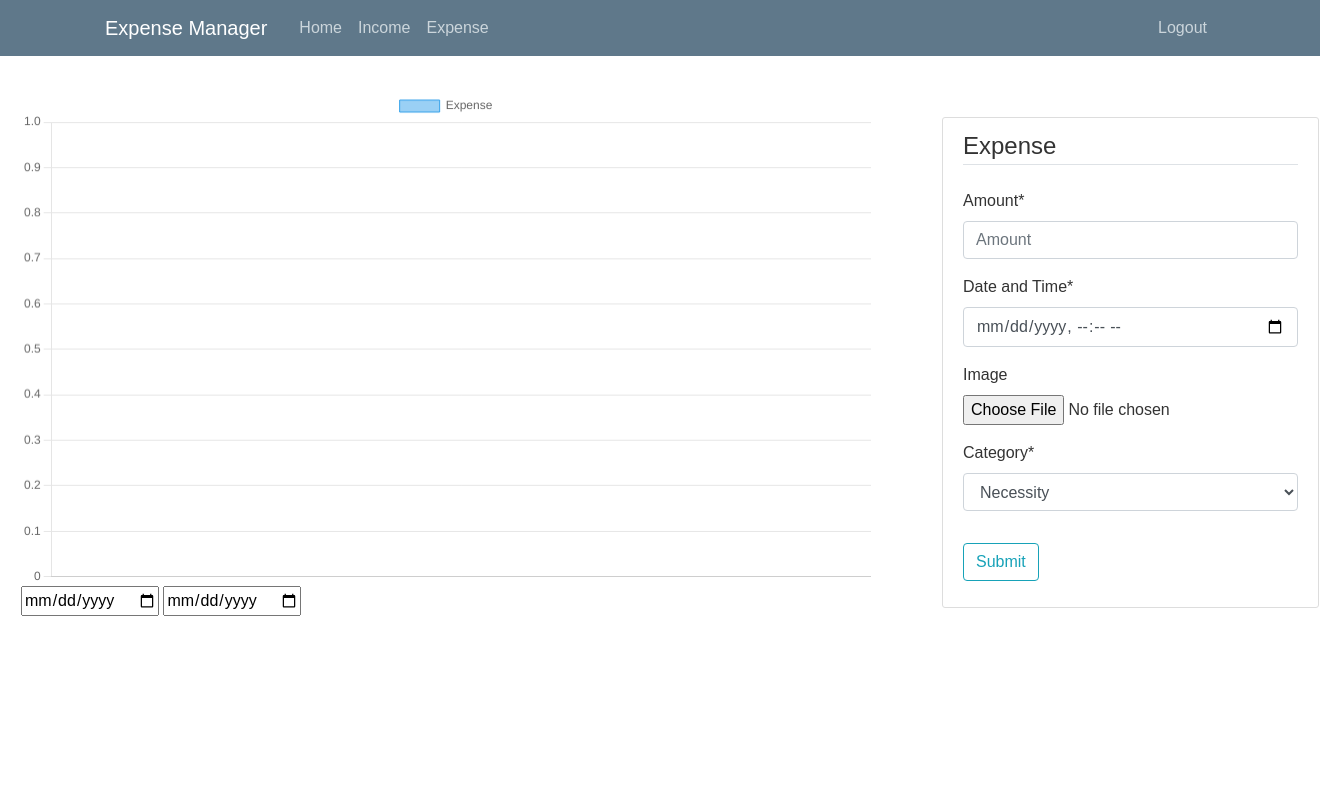
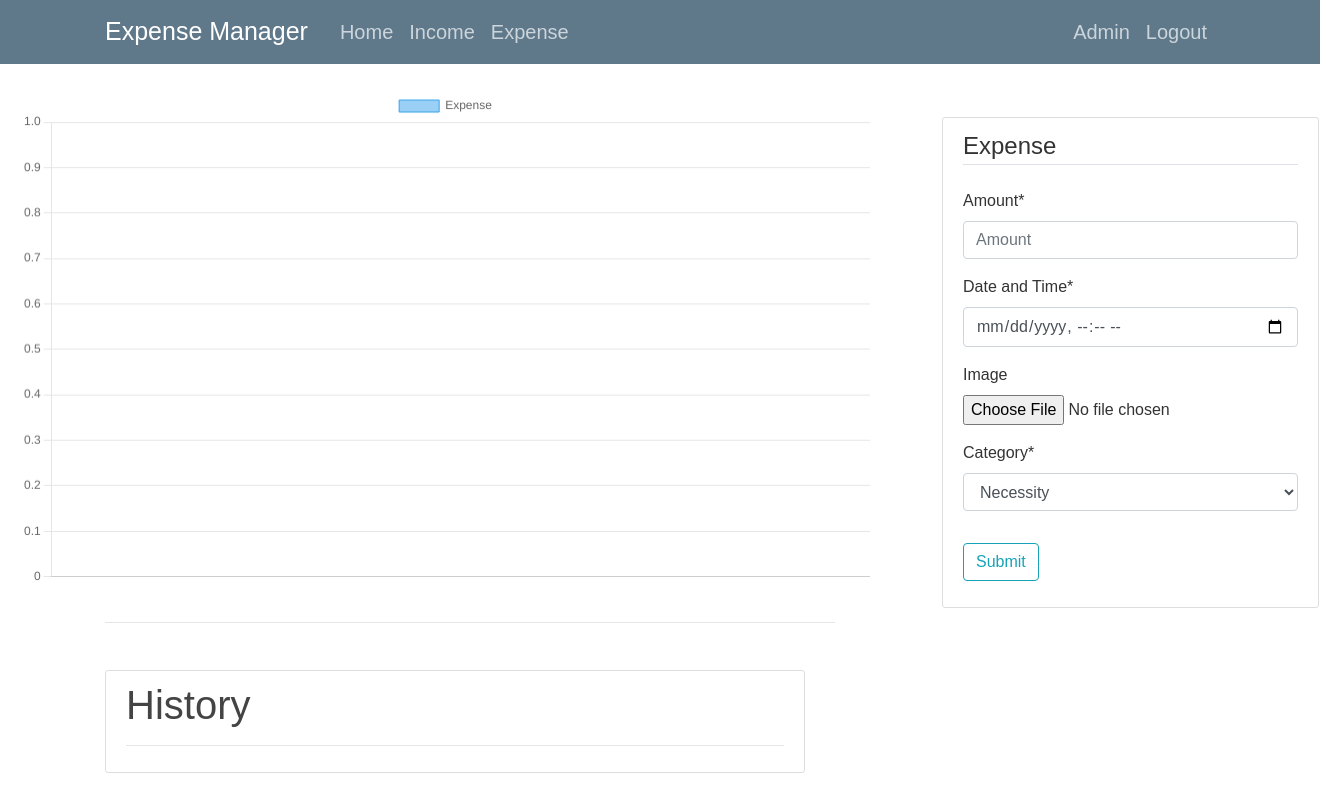
Before and after one commit to om-modh/expense_project, a Django app: page /expense/ in a window 1320 px wide. Run offline with Django 4.2, Linux system fonts and the light colour scheme; a user stored in the database is signed in; data that the repository does not hold is empty; parts of the project's set-up code (start-up, migrations or seed data) failed here and were passed over; some libraries are stand-ins or nearby versions.

Commit message:
creating profile

```diff
--- a/expense_project/settings.py
+++ b/expense_project/settings.py
@@ -36,6 +36,7 @@ INSTALLED_APPS = [
     'crispy_forms',
     'crispy_bootstrap4',
     'rest_framework',
+    "phonenumber_field",
     'django.contrib.admin',
     'django.contrib.auth',
     'django.contrib.contenttypes',
--- a/expense_project/urls.py
+++ b/expense_project/urls.py
@@ -29,6 +29,7 @@ urlpatterns = [
     path('login/', auth_views.LoginView.as_view(template_name = 'users/login.html'), name='login', kwargs={'authentication_form':PlaceholderAuthForm}),
     path('logout/', auth_views.LogoutView.as_view(), name='logout'),
     path('home/', manager_views.home, name = 'manager-home'),
+    path('profile/', user_views.profile, name='profile'),
     path('', include('manager.urls')),
 ]
 
--- a/manager/forms.py
+++ b/manager/forms.py
@@ -24,7 +24,6 @@ class UserExpenseForm(forms.ModelForm):
     ('2', 'Desire'),
     ('3', 'Investment')
     ]
-    # id = forms.IntegerField(widget=forms.HiddenInput())
     Amount = forms.IntegerField(label='Amount', widget=NumberInput(attrs={'placeholder':'Amount'}))
     ExpenseDate = forms.DateTimeField(label='Date and Time', widget=NumberInput(attrs={'type':'datetime-local'}))
     ExpenseImage = forms.ImageField(label='Image', required=False)
--- a/manager/static/manager/main.css
+++ b/manager/static/manager/main.css
@@ -13,6 +13,14 @@ ul {
 
 .bg-steel {
     background-color: #5f788a;
+}
+
+.site-header-fontsize {
+    font-size: 20px;
+}
+
+.site-header-ExpenseManager {
+    font-size: 25px;
 }
 
 .site-header .navbar-nav .nav-link {
@@ -36,6 +44,7 @@ ul {
     margin-top: 47px;
     margin-left: 77px;
     width: 377px;
+    position: fixed;
 }
 
 .article-title {
@@ -181,3 +190,31 @@ a.article-title:hover {
     margin-left: -135px;
     width: 900px;
 }
+
+.box {
+    background: #ffffff;
+    padding: 10px 20px;
+    border: 1px solid #dddddd;
+    border-radius: 3px;
+    margin-bottom: 20px;
+    margin-top: 47px;
+    margin-right: 25px;
+    width: 700px;
+    /* height: 50vh; */
+}
+
+::-webkit-scrollbar {
+    width: 1px !important;
+    height: 6px !important;
+    background-color: #c3ced5 !important;
+    /* Adjust the width as needed */
+}
+  /* Change the color of the scrollbar thumb (the draggable part) */
+::-webkit-scrollbar-thumb {
+    background-color: #005287 !important;
+    /* Change this to your desired color */
+}
+
+::-webkit-scrollbar:horizontal {
+    width: 3px !important;
+}
--- a/manager/templates/manager/expense.html
+++ b/manager/templates/manager/expense.html
@@ -4,8 +4,14 @@
     <div class="col-8">
         <div class="chartBox">
             <canvas id="myExpenseChart" width="300" height="175"></canvas>
-            <input onchange="filterData()" type="date" id="startdate">
-            <input onchange="filterData()" type="date" id="enddate">
+            {% comment %} <input onchange="filterData()" type="date" id="startdate">
+            <input onchange="filterData()" type="date" id="enddate">  {% endcomment %}
+        </div>
+        <hr>
+        <div class="box">
+            <h1>History</h1>
+            <hr>
+            <h2></h2>
         </div>
         <script type="text/javascript" src="https://cdn.jsdelivr.net/npm/chart.js/dist/chart.umd.min.js"></script>
         {% comment %} <script type="text/javascript" src="../../static/manager/expenseGraph.js"></script> {% endcomment %}
@@ -41,10 +47,11 @@
                 config
             );
 
-            function filterData(){
+            {% comment %} function filterData(){
                 const dates2 = [...dates];
                 console.log(dates2);
                 const startdate = document.getElementById('startdate')
+                console.log(startdate.value)
                 const enddate = document.getElementById('enddate')
                 const indexstartdate = dates2.indexOf(startdate.value);
                 const indexenddate = dates2.indexOf(enddate.value);
@@ -52,7 +59,7 @@
                 console.log(indexenddate)
                 const filterDate = dates2.slice(dates2.indexOf(startdate.value), dates2.indexOf(enddate.value)+1);
                 console.log(filterDate);
-            }
+            } {% endcomment %}
 
         </script>
     </div>
--- a/manager/templates/manager/income.html
+++ b/manager/templates/manager/income.html
@@ -6,6 +6,12 @@
             <canvas id="myIncomeChart" width="300" height="175"></canvas>
             {% comment %} <input onchange="filterData()" type="date" id="startdate">
             <input onchange="filterData()" type="date" id="enddate">  {% endcomment %}
+        </div>
+        <hr>
+        <div class="box">
+            <h1>History</h1>
+            <hr>
+            <h2></h2>
         </div>
         <script type="text/javascript" src="https://cdn.jsdelivr.net/npm/chart.js/dist/chart.umd.min.js"></script>
         {% comment %} <script type="text/javascript" src="../../static/manager/expenseGraph.js"></script> {% endcomment %}
--- a/manager/templates/manager/layout.html
+++ b/manager/templates/manager/layout.html
@@ -28,12 +28,12 @@
         <header class="site-header">
             <nav class="navbar navbar-expand-md navbar-dark bg-steel fixed-top">
               <div class="container">
-                <a class="navbar-brand mr-4" href="{% url 'manager-home' %}">Expense Manager</a>
+                <a class="navbar-brand mr-4 site-header-ExpenseManager"  href="{% url 'manager-home' %}">Expense Manager</a>
                 <button class="navbar-toggler" type="button" data-toggle="collapse" data-target="#navbarToggle" aria-controls="navbarToggle" aria-expanded="false" aria-label="Toggle navigation">
                   <span class="navbar-toggler-icon"></span>
                 </button>
                 {% if user.is_authenticated %}
-                <div class="collapse navbar-collapse" id="navbarToggle">
+                <div class="collapse navbar-collapse site-header-fontsize" id="navbarToggle">
                   <div class="navbar-nav mr-auto">
                     <a class="nav-item nav-link" href="{% url 'manager-home' %}">Home</a>
                     <a class="nav-item nav-link" href="{% url 'manager-income' %}">Income</a>
@@ -41,6 +41,7 @@
                   </div>
                   <!-- Navbar Right Side -->
                   <div class="navbar-nav">
+                    <a class="nav-item nav-link" href="{% url 'profile' %}">{{ username }}</a>
                     <a class="nav-item nav-link" href="{% url 'logout' %}">Logout</a>
                   </div>
                 </div>
--- a/manager/views.py
+++ b/manager/views.py
@@ -7,11 +7,8 @@ from datetime import datetime, timedelta
 
 @login_required
 def home(request):
-    return render(request, 'manager/home.html')
-
-
-def about(request):
-    return render(request, 'manager/about.html', {'title' : 'about'})
+    user = request.user
+    return render(request, 'manager/home.html', {'username' : user})
 
 @login_required
 def income(request):
@@ -46,6 +43,7 @@ def income(request):
     else:
         form = UserIncomeForm()
     context = {
+        'username' : user,
         'labels' : unique_formatted_dates,
         'money' : money,
         'form' : form
@@ -87,6 +85,7 @@ def expense(request):
     else:
         form = UserExpenseForm()
     context = {
+        'username' : user,
         'labels': unique_formatted_dates,
         'money' : money,
         'form' : form
--- a/manager/templates/manager/about.html
+++ b/users/templates/users/profile.html
@@ -1,4 +1,4 @@
 {% extends "manager/layout.html" %}
 {% block content %}
-    <h1>About</h1>
+    <h1>Hello, {{ username }}</h1>
 {% endblock content %}
```
Also changed, not shown: manager/templates/manager/home.html (+1 -37 lines), requirements.txt (+23 -0 lines), users/forms.py (+7 -1 lines), users/models.py (+11 -0 lines), users/views.py (+12 -0 lines).
